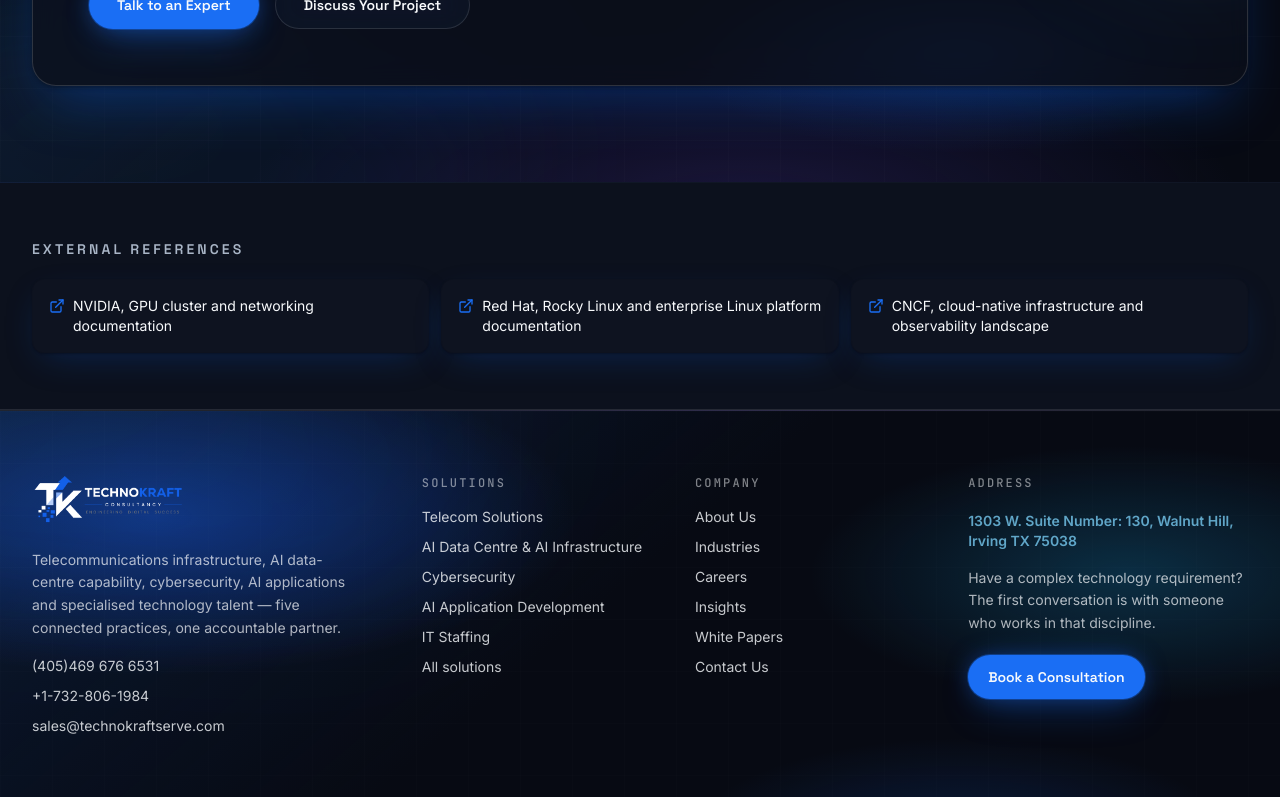
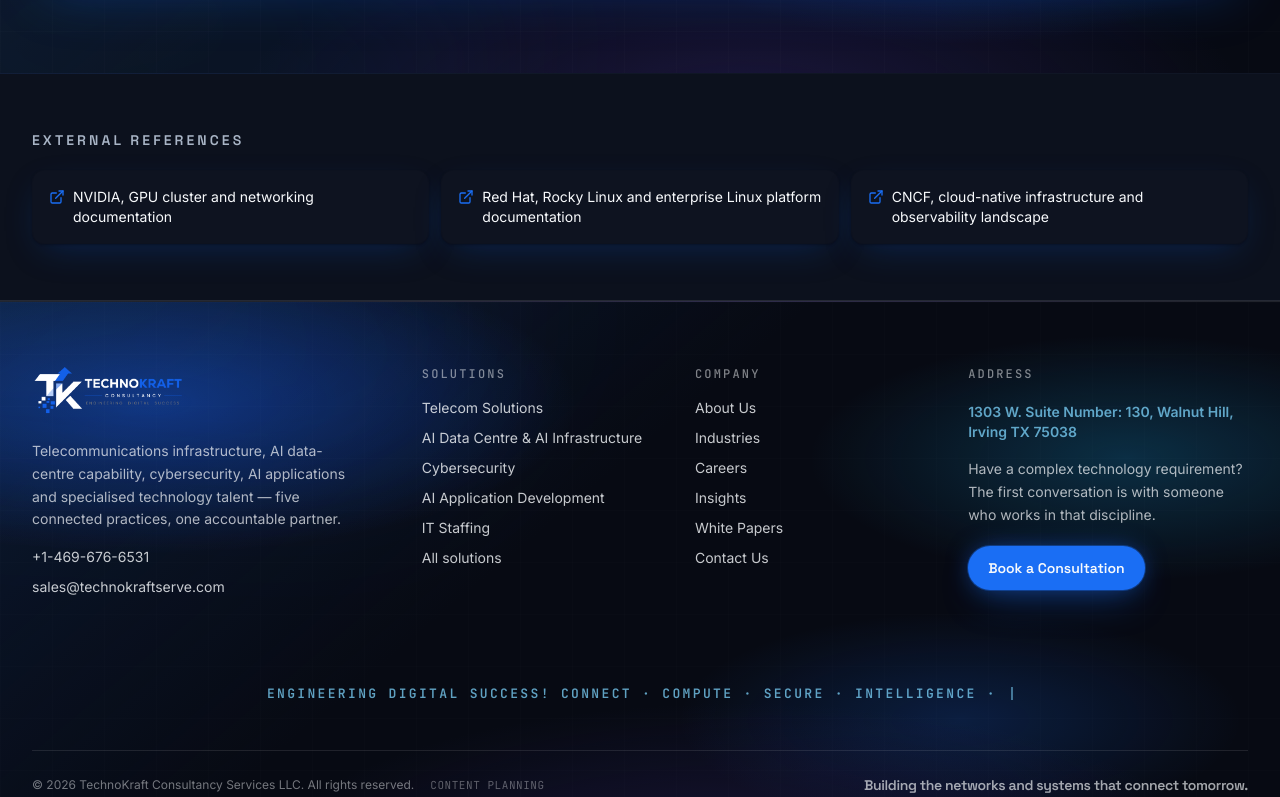
Before and after one commit to networsys-official/technocraft, a Next.js app in the folder apps/web/: page /solutions/ai-data-centre in a window 1280 px wide. Shown: the part 5382-6179 px from the top of the page. Built offline with nearby package versions, Linux system fonts and the light colour scheme.

Commit message:
Refactor code structure for improved readability and maintainability

```diff
--- a/apps/web/src/components/site-footer.tsx
+++ b/apps/web/src/components/site-footer.tsx
@@ -120,17 +120,10 @@ export function SiteFooter() {
 									href="tel:+17328061984"
 									className="text-cream/80 underline-offset-4 transition-colors hover:text-cyan-bright hover:underline"
 								>
-									(405)469 676 6531
+									+1-469-676-6531
 								</a>
 							</li>
-							<li>
-								<a
-									href="tel:+14696766531"
-									className="text-cream/80 underline-offset-4 transition-colors hover:text-cyan-bright hover:underline"
-								>
-									+1-732-806-1984
-								</a>
-							</li>
+
 							<li>
 								<a
 									href="mailto:sales@technokraftserve.com"
--- a/apps/web/src/data/ai-data-centre.ts
+++ b/apps/web/src/data/ai-data-centre.ts
@@ -83,9 +83,9 @@ export const notReseller = {
 	paragraphs: [
 		"TechnoKraft's role in AI infrastructure is engineering, integration, monitoring and managed operations — architecting the network and systems layer around GPU compute, integrating it into a working cluster, and keeping it observable and secure afterwards.",
 	],
-	placeholders: [
-		'[NVIDIA PARTNERSHIP / CERTIFICATION STATUS TO BE CONFIRMED] — NVIDIA and other vendor names on this page describe the technology ecosystem TechnoKraft engineers around, not a claimed formal partnership unless one is confirmed separately.',
-	],
+	// placeholders: [
+	// 	'[NVIDIA PARTNERSHIP / CERTIFICATION STATUS TO BE CONFIRMED] — NVIDIA and other vendor names on this page describe the technology ecosystem TechnoKraft engineers around, not a claimed formal partnership unless one is confirmed separately.',
+	// ],
 };
 
 export const aiDcWhoFor = {
```
